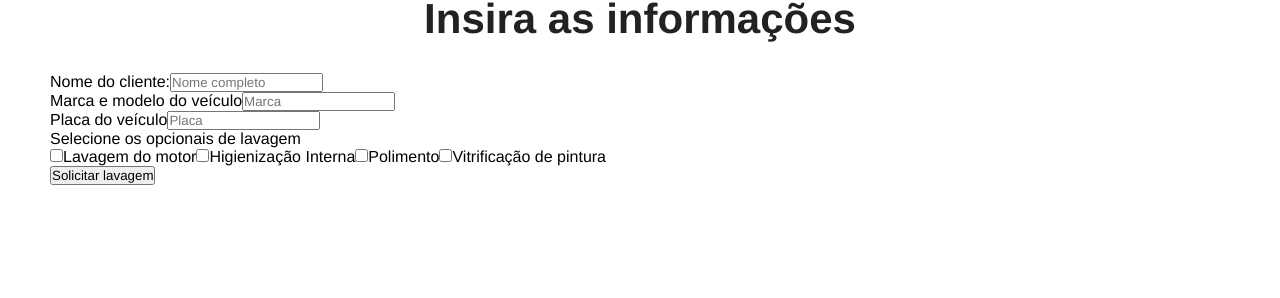
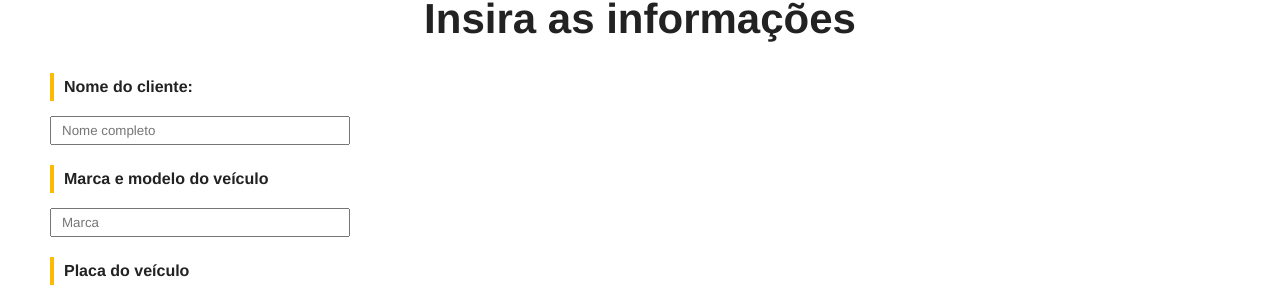
Before and after one commit to Matheusalvz/Lava-Jato, a Vue app: page / in a window 1280 px wide. Shown: the part 630-928 px from the top of the page. Built offline with nearby package versions, Linux system fonts and the light colour scheme.

Commit message:
Estilizando formulário de cadastro

```diff
--- a/src/components/CarForm.vue
+++ b/src/components/CarForm.vue
@@ -43,5 +43,67 @@
 </script>
 
 <style scoped>
+    #burger-form{
+        max-width: 400px;
+        margin: 0 auto;
+    }
 
+    .input-container{
+        display: flex;
+        flex-direction: column;
+        margin-bottom: 20px;
+    }
+
+    label{
+        font-weight: bold;
+        margin-bottom: 15px;
+        color: #222;
+        padding: 5px 10px;
+        border-left: 4px solid #FCBA03;
+    }
+
+    input, select {
+        padding: 5px 10px;
+        width: 300px;
+    }
+
+    #opcionais-container {
+        flex-direction: row;
+        flex-wrap: wrap;
+    }
+
+    #opcionais-title {
+        width: 100%;
+    }
+
+    .checkbox-container {
+        display: flex;
+        align-items: flex-start;
+        width: 50%;
+        margin-bottom: 20px;
+    }
+    .checkbox-container span,
+    .checkbox-container input {
+        width: auto;
+    }
+    .checkbox-container span {
+        margin-left: 6px;
+        font-weight: bold;
+    }
+
+    .submit-btn {
+        background-color: #222;
+        color: #FCBA03;
+        font-weight: bold;
+        border: 2px solid #222;
+        padding: 10px;
+        font-size: 16px;
+        margin: 0 auto;
+        cursor: pointer;
+        transition: .5s;
+    }
+    .submit-btn:hover {
+        background-color: transparent;
+        color: #222;
+    }
 </style>
```
